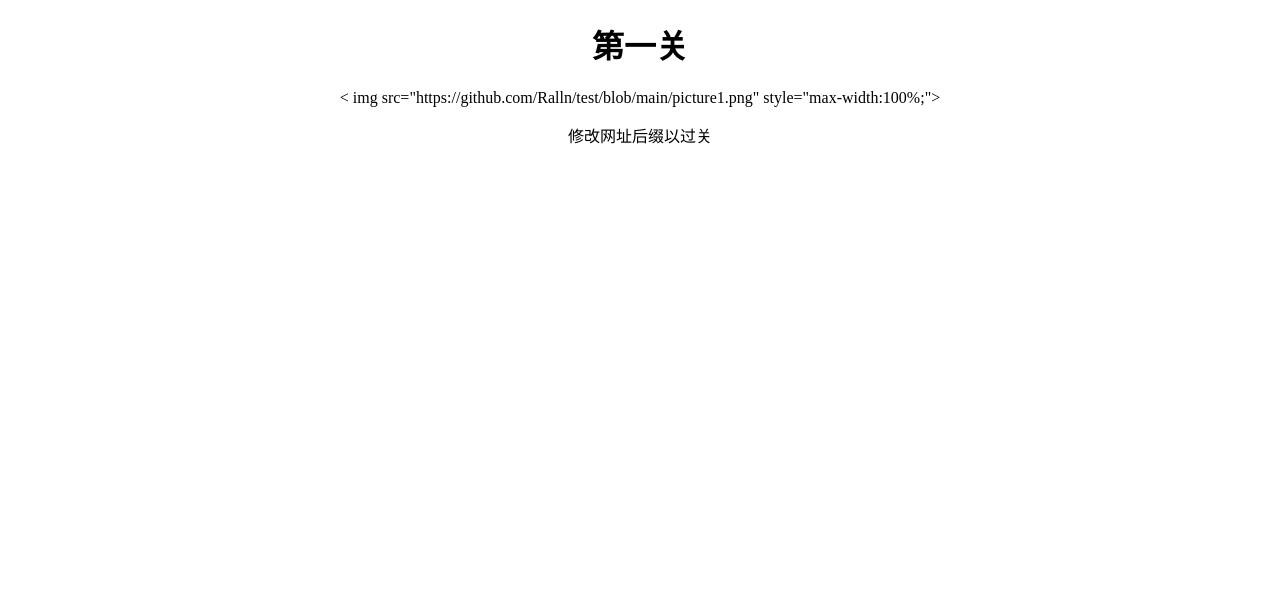
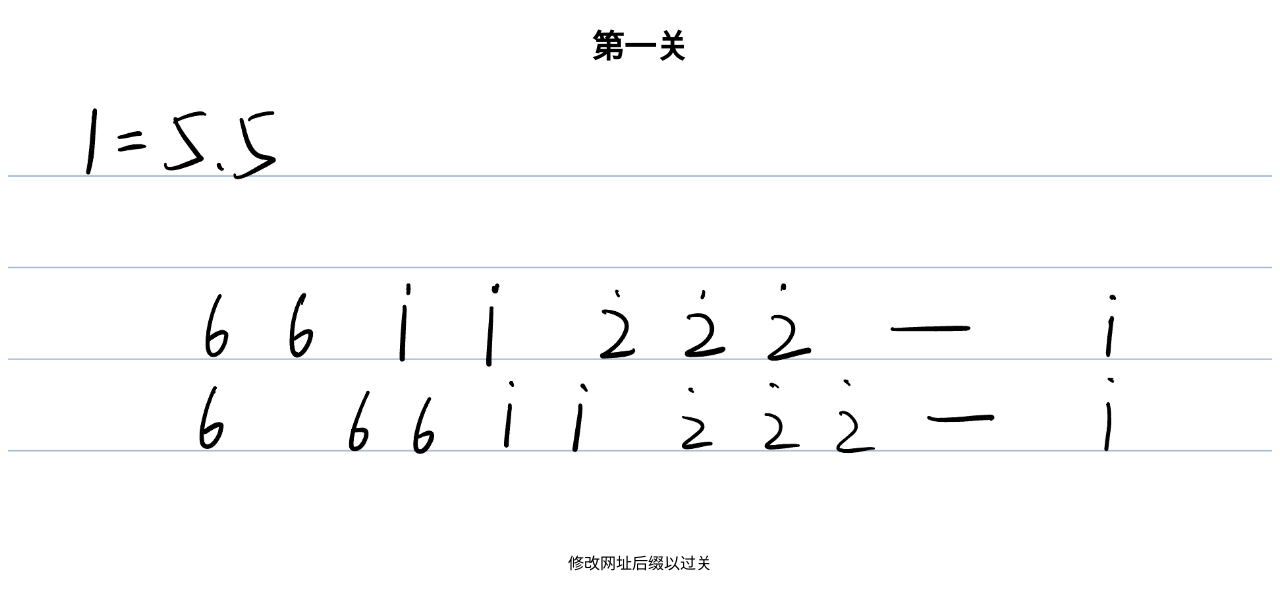
Before and after one commit to Ralln/test, a plain HTML site: page index.html in a window 1280 px wide. Drawn offline with Linux system fonts and the light colour scheme.

Commit message:
Update index.html

```diff
--- a/index.html
+++ b/index.html
@@ -5,7 +5,7 @@
 </head>
 <body style="text-align:center;">
     <h1>第一关</h1>
-    < img src="https://github.com/Ralln/test/blob/main/picture1.png" style="max-width:100%;">
+    <img src="picture1.png" style="max-width:100%;">
     <p>修改网址后缀以过关</p >
 </body>
 </html>
```
